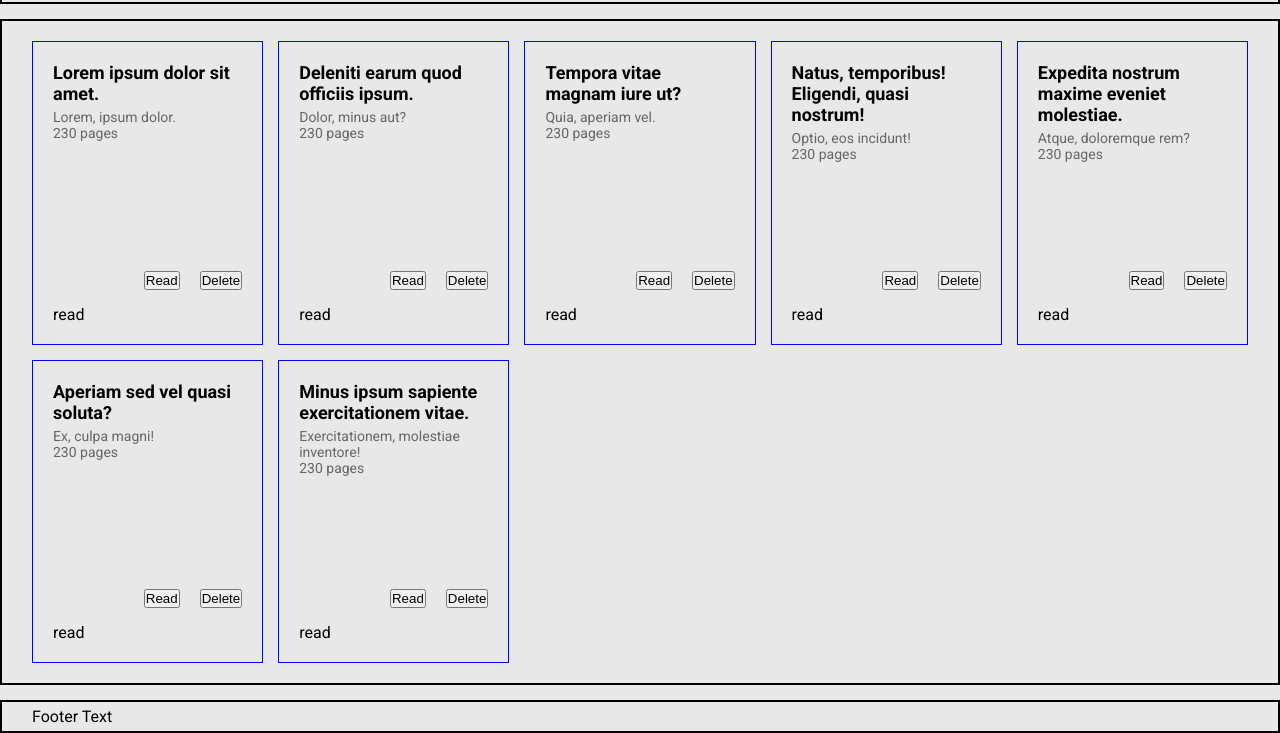
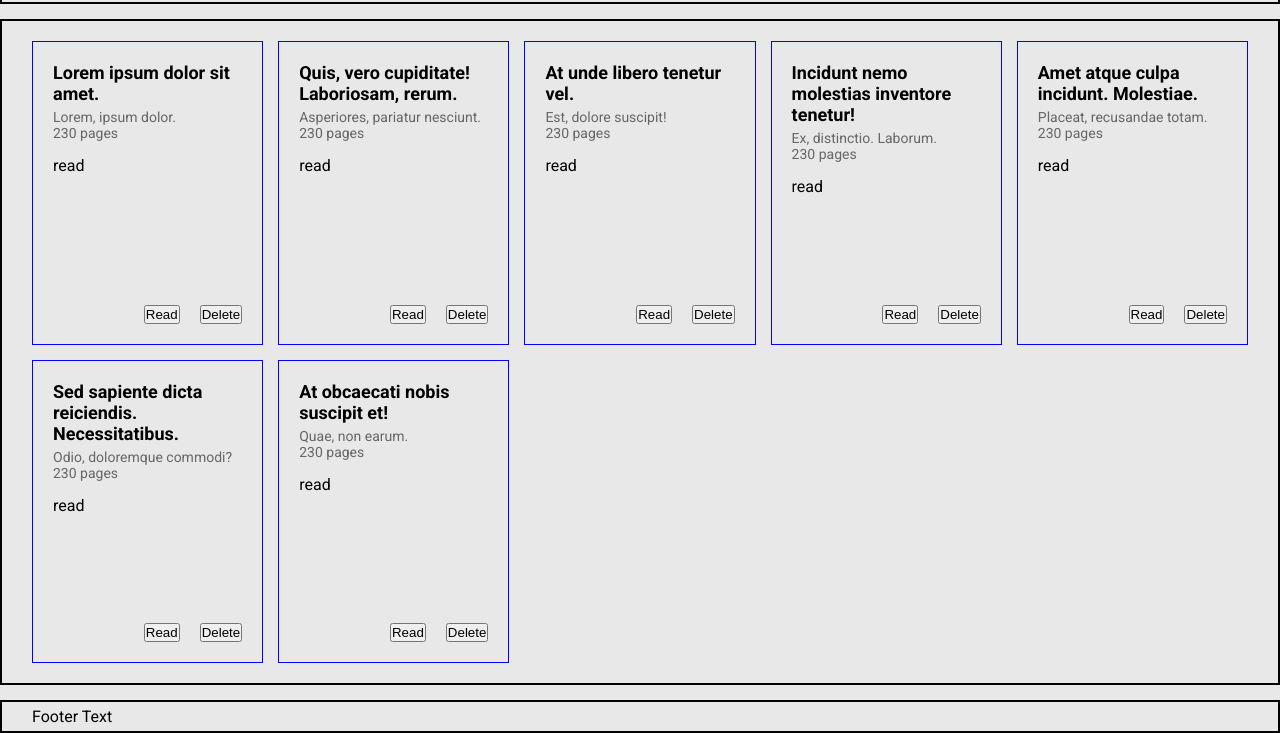
Before and after one commit to aish8la/Book-Library, a plain HTML site: page index.html in a window 1280 px wide. Shown: the part 67-800 px from the top of the page. Drawn offline with Linux system fonts and the light colour scheme.

Commit message:
change card element order

```diff
--- a/index.html
+++ b/index.html
@@ -20,76 +20,76 @@
                     <div class="book-author">Lorem, ipsum dolor.</div>
                     <div class="book-pages">230 pages</div>
                 </div>
-                <div class="card-buttons"><button class="read card-button">Read</button><button class="delete card-button">Delete</button></div>
                 <div class="card-tags">
                     <div class="tag read-tag">read</div>
                 </div>
+                <div class="card-buttons"><button class="read card-button">Read</button><button class="delete card-button">Delete</button></div>
             </div>
             <div class="book-card">
                 <div class="book-details">
-                    <div class="book-title">Deleniti earum quod officiis ipsum.</div>
-                    <div class="book-author">Dolor, minus aut?</div>
+                    <div class="book-title">Quis, vero cupiditate! Laboriosam, rerum.</div>
+                    <div class="book-author">Asperiores, pariatur nesciunt.</div>
                     <div class="book-pages">230 pages</div>
                 </div>
-                <div class="card-buttons"><button class="read card-button">Read</button><button class="delete card-button">Delete</button></div>
                 <div class="card-tags">
                     <div class="tag read-tag">read</div>
                 </div>
+                <div class="card-buttons"><button class="read card-button">Read</button><button class="delete card-button">Delete</button></div>
             </div>
             <div class="book-card">
                 <div class="book-details">
-                    <div class="book-title">Tempora vitae magnam iure ut?</div>
-                    <div class="book-author">Quia, aperiam vel.</div>
+                    <div class="book-title">At unde libero tenetur vel.</div>
+                    <div class="book-author">Est, dolore suscipit!</div>
                     <div class="book-pages">230 pages</div>
                 </div>
-                <div class="card-buttons"><button class="read card-button">Read</button><button class="delete card-button">Delete</button></div>
                 <div class="card-tags">
                     <div class="tag read-tag">read</div>
                 </div>
+                <div class="card-buttons"><button class="read card-button">Read</button><button class="delete card-button">Delete</button></div>
             </div>
             <div class="book-card">
                 <div class="book-details">
-                    <div class="book-title">Natus, temporibus! Eligendi, quasi nostrum!</div>
-                    <div class="book-author">Optio, eos incidunt!</div>
+                    <div class="book-title">Incidunt nemo molestias inventore tenetur!</div>
+                    <div class="book-author">Ex, distinctio. Laborum.</div>
                     <div class="book-pages">230 pages</div>
                 </div>
-                <div class="card-buttons"><button class="read card-button">Read</button><button class="delete card-button">Delete</button></div>
                 <div class="card-tags">
                     <div class="tag read-tag">read</div>
                 </div>
+                <div class="card-buttons"><button class="read card-button">Read</button><button class="delete card-button">Delete</button></div>
             </div>
             <div class="book-card">
                 <div class="book-details">
-                    <div class="book-title">Expedita nostrum maxime eveniet molestiae.</div>
-                    <div class="book-author">Atque, doloremque rem?</div>
+                    <div class="book-title">Amet atque culpa incidunt. Molestiae.</div>
+                    <div class="book-author">Placeat, recusandae totam.</div>
                     <div class="book-pages">230 pages</div>
                 </div>
-                <div class="card-buttons"><button class="read card-button">Read</button><button class="delete card-button">Delete</button></div>
                 <div class="card-tags">
                     <div class="tag read-tag">read</div>
                 </div>
+                <div class="card-buttons"><button class="read card-button">Read</button><button class="delete card-button">Delete</button></div>
             </div>
             <div class="book-card">
                 <div class="book-details">
-                    <div class="book-title">Aperiam sed vel quasi soluta?</div>
-                    <div class="book-author">Ex, culpa magni!</div>
+                    <div class="book-title">Sed sapiente dicta reiciendis. Necessitatibus.</div>
+                    <div class="book-author">Odio, doloremque commodi?</div>
                     <div class="book-pages">230 pages</div>
                 </div>
-                <div class="card-buttons"><button class="read card-button">Read</button><button class="delete card-button">Delete</button></div>
                 <div class="card-tags">
                     <div class="tag read-tag">read</div>
                 </div>
+                <div class="card-buttons"><button class="read card-button">Read</button><button class="delete card-button">Delete</button></div>
             </div>
             <div class="book-card">
                 <div class="book-details">
-                    <div class="book-title">Minus ipsum sapiente exercitationem vitae.</div>
-                    <div class="book-author">Exercitationem, molestiae inventore!</div>
+                    <div class="book-title">At obcaecati nobis suscipit et!</div>
+                    <div class="book-author">Quae, non earum.</div>
                     <div class="book-pages">230 pages</div>
                 </div>
-                <div class="card-buttons"><button class="read card-button">Read</button><button class="delete card-button">Delete</button></div>
                 <div class="card-tags">
                     <div class="tag read-tag">read</div>
                 </div>
+                <div class="card-buttons"><button class="read card-button">Read</button><button class="delete card-button">Delete</button></div>
             </div>
         </div>
         <div class="footer">Footer Text</div>
```
